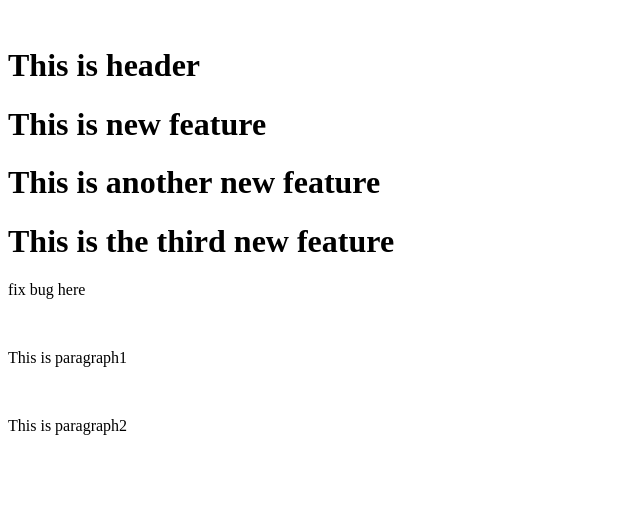
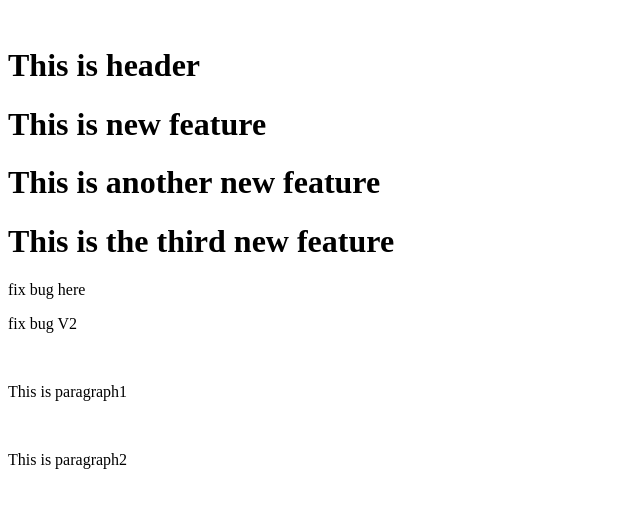
Before and after one commit to DaXzZz/sample_git2, a plain HTML site: page index.html in a window 1280 px wide. Shown: the whole page, without its empty margins (0-640 px from the left). Drawn offline with Linux system fonts and the light colour scheme.

Commit message:
Fix #2 successfully!

```diff
--- a/index.html
+++ b/index.html
@@ -7,6 +7,7 @@
 <h1>This is another new feature</h1>
 <h1>This is the third new feature</h1>
 <p>fix bug here</p>
+<p>fix bug V2</p>
 <p>This is paragraph1</p>
 <p>This is paragraph2</p>
 </body>
```
